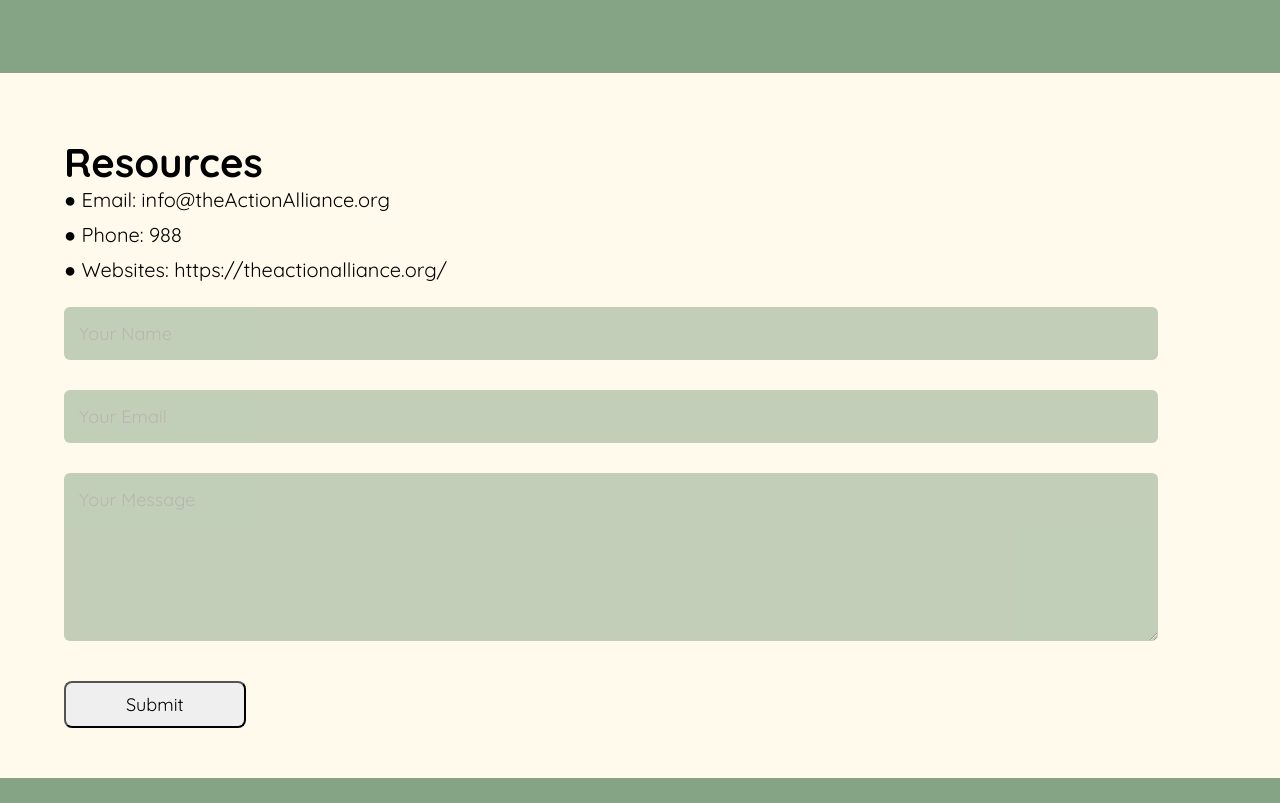
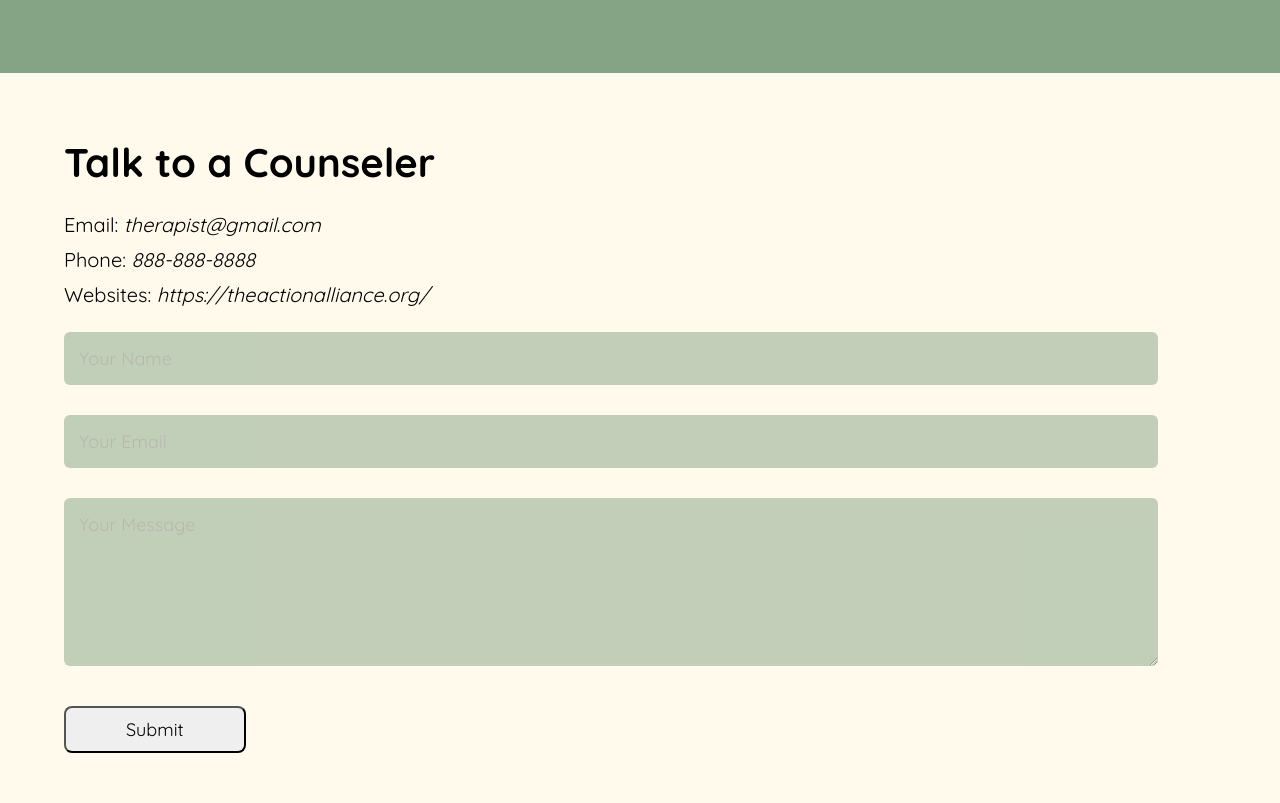
Before and after one commit to nguyenv119/treehouse, a React (Vite) app in the folder frontend/: page / in a window 1280 px wide. Shown: the part 2520-3323 px from the top of the page. Before the commit the page ends 3298 px from the top, so only its background shows below. Built offline with nearby package versions, Linux system fonts and the light colour scheme.

Commit message:
update form

```diff
--- a/frontend/src/components/Help.tsx
+++ b/frontend/src/components/Help.tsx
@@ -1,4 +1,3 @@
-import { useState } from 'react';
 import styles from './Help.module.css';
 
 export default function Help() {
@@ -6,13 +5,12 @@
         <div>
             <div id="contact">
                 <div className={styles.container}>
-                <h1 className={styles.title}>Resources</h1>
+                <h1 className={styles.title}>Talk to a Counseler</h1><br></br>
                     <div className={styles.row}>
                         <div className={styles.contactLeft}>
-                            <p>● Email: info@theActionAlliance.org</p>
-                            <p>● Phone: 988</p>
-                            <p>● Websites: https://theactionalliance.org/</p>
-
+                            <p>Email: <i>therapist@gmail.com</i></p>
+                            <p>Phone: <i>888-888-8888</i></p>
+                            <p>Websites: <i>https://theactionalliance.org/</i></p>
                         </div>
                         <div className={styles.contactRight}>
                             <form name="submit-to-google-sheet">
```
